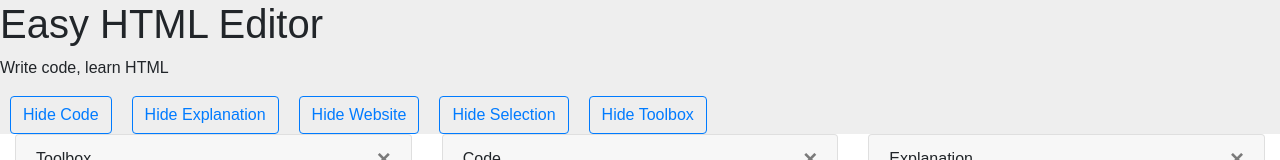
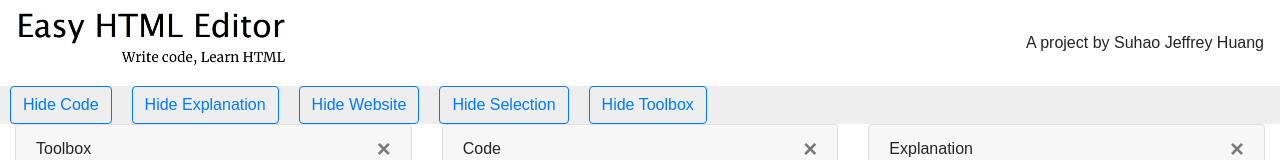
Before and after one commit to sjhuang26/html-editor, a Vue app: page / in a window 1280 px wide. Shown: the top 160 px of the page. Built offline with nearby package versions, Linux system fonts and the light colour scheme.

Commit message:
Improved header
Improved header with picture and bootstrap

```diff
--- a/src/components/HeadingPanel.vue
+++ b/src/components/HeadingPanel.vue
@@ -1,9 +1,20 @@
 <!-- a panel that contains the heading -->
 <template>
-  <div>
-    <h1>Easy HTML Editor</h1>
-    <p>Write code, learn HTML</p>
+  <nav class="navbar navbar-expand-md">
+
+    <div class="navbar-brand">
+      <img style="max-width:275px; max-height:67px; margin-top: -7px;" src="../img/Brand.png" width="1099"
+           height="266" alt="Brand" class="img-responsive">
     </div>
+    <div class="navbar-collapse collapse w-100 order-3 dual-collapse2">
+      <ul class="navbar-nav ml-auto">
+        <li class="nav-item">
+          A project by Suhao Jeffrey Huang
+        </li>
+    </ul>
+    </div>
+  </nav>
+
 </template>
 
 <script>
@@ -17,3 +28,10 @@ export default {
     },
   };
 </script>
+
+<style scoped>
+  .navbar-expand-md {
+    background-color: #FFFFFF;
+    border-color: #FFFFFF;
+  }
+</style>
```
Also changed, not shown: src/img/Brand.png (added). Lines whose indentation alone changed are shown as unchanged.
